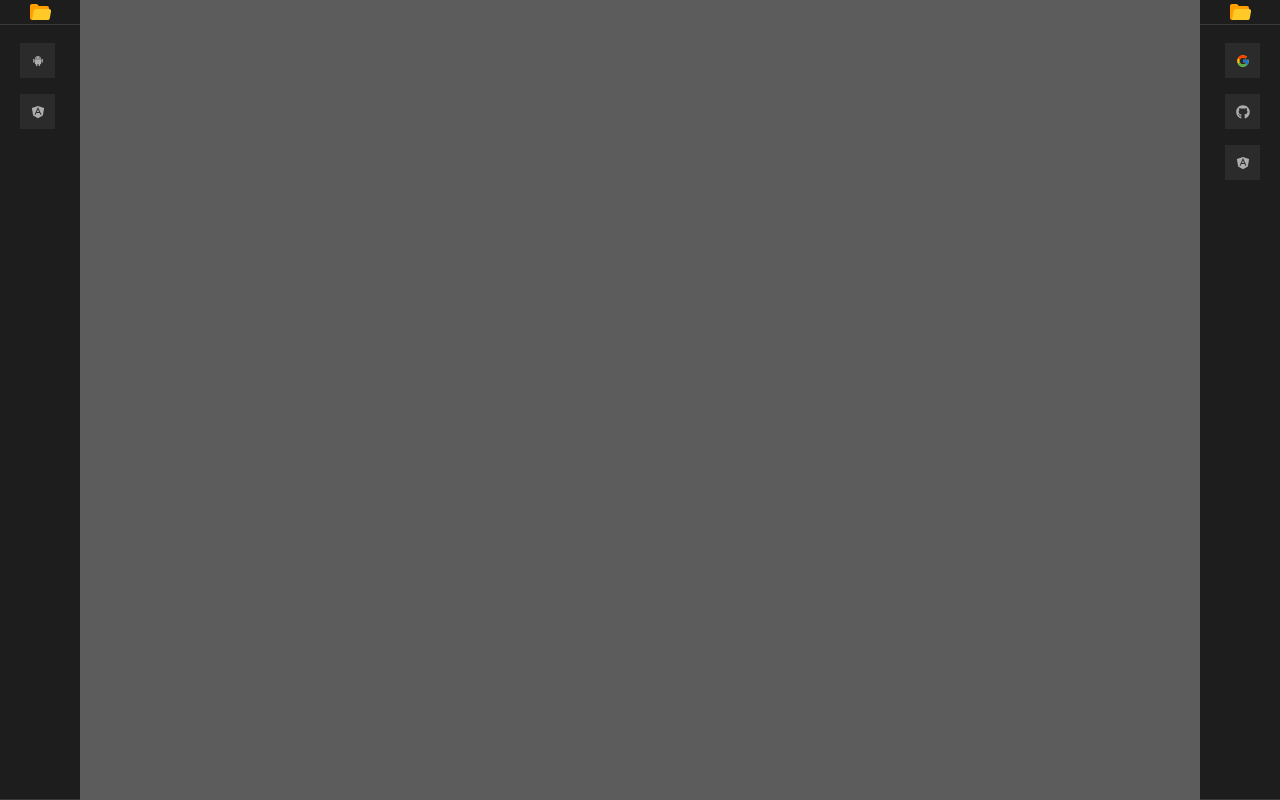
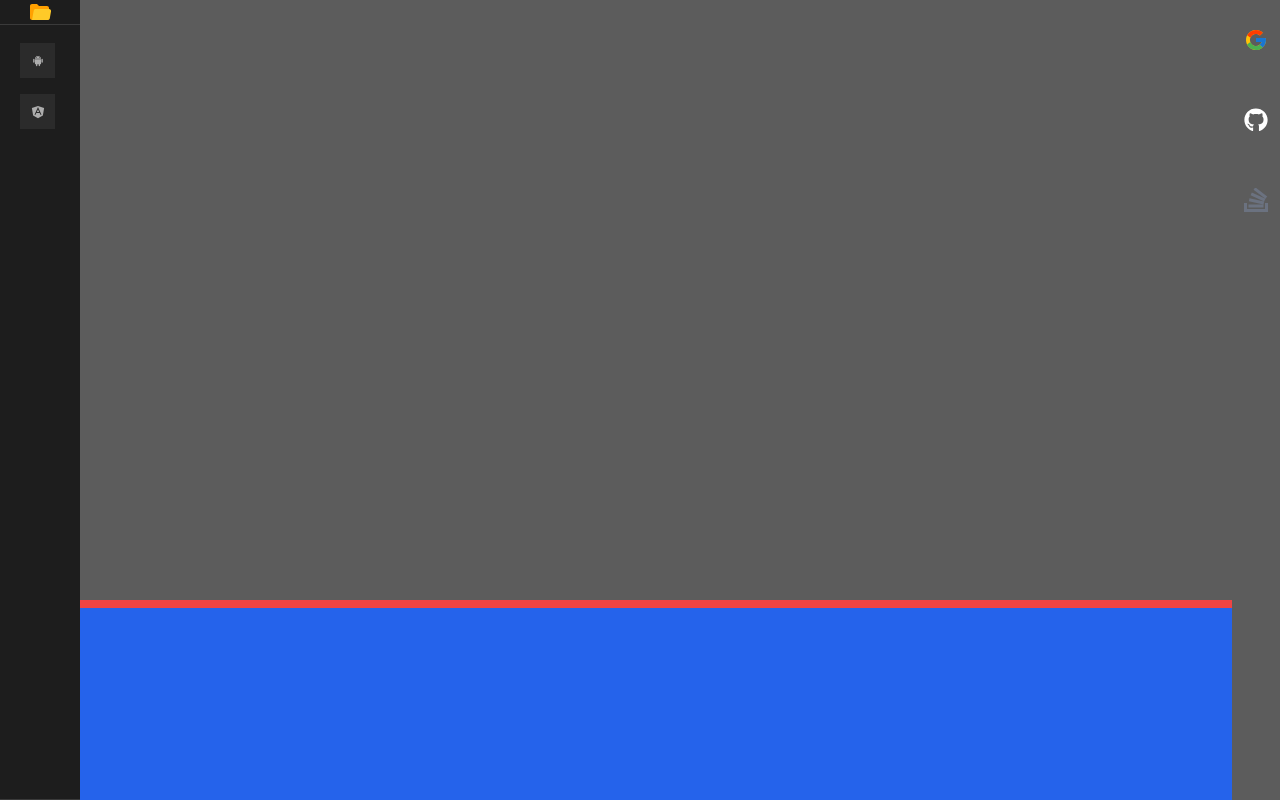
Before and after one commit to prasadthx/CoderZ-Code-Editor, a React (Create React App) app: page / in a window 1280 px wide. Built offline with nearby package versions, Linux system fonts and the light colour scheme.

Commit message:
Created Frames Sidebar

```diff
--- a/package.json
+++ b/package.json
@@ -6,10 +6,15 @@
     "@testing-library/jest-dom": "^5.16.2",
     "@testing-library/react": "^12.1.4",
     "@testing-library/user-event": "^13.5.0",
+    "prismjs": "^1.27.0",
     "react": "^17.0.2",
+    "react-contenteditable": "^3.3.6",
     "react-dom": "^17.0.2",
+    "react-frame-component": "^5.2.1",
     "react-icons": "^4.3.1",
+    "react-iframe": "^1.8.0",
     "react-pro-sidebar": "^0.7.1",
+    "react-resizable": "^3.0.4",
     "react-rnd": "^10.3.5",
     "react-scripts": "5.0.0",
     "web-vitals": "^2.1.4"
--- a/src/components/Editor/Editor.js
+++ b/src/components/Editor/Editor.js
@@ -1,15 +1,23 @@
 import {useState} from "react";
+import { ResizableBox } from 'react-resizable';
 
 const Editor = () => {
-    const [className, setClassName] = useState('flex flex-col')
+    const [className, setClassName] = useState('flex flex-col h-full w-full')
     return (
         <div className={className}>
             <div className={'Editor grow'}>
 
             </div>
-            <div className={'IO'}>
+            {/*<div className={'IO'}>*/}
 
-            </div>
+            {/*</div>*/}
+
+            <ResizableBox width='100%' height={200} className={"bg-blue-600 w-full"}
+                          minConstraints={[100, 100]} maxConstraints={["100%", 300]}
+                          axis="y" resizeHandles={['n']} handle={<div className="foo w-full bg-red-500 h-2" />}
+            >
+
+            </ResizableBox>
         </div>
     )
 }
--- /dev/null
+++ b/src/components/Frames/Frames.css
@@ -0,0 +1,3 @@
+.anim{
+    transition: width 1s ;
+}
--- a/src/components/Frames/Frames.js
+++ b/src/components/Frames/Frames.js
@@ -4,42 +4,43 @@ import {RiArrowLeftCircleFill} from "react-icons/ri";
 import {IoLogoAndroid, IoLogoAngular} from "react-icons/io";
 import {FaGithub} from "react-icons/fa";
 import {useState} from "react";
+import Iframe from 'react-iframe'
+import {ImStackoverflow} from "react-icons/im";
+import './Frames.css';
 
 const Frames = () => {
-    const [collapsed, setCollapsed] = useState(true)
+    const [frameClass, setFrameClass] = useState('w-0 h-full anim');
+    const [frameUrl, setFrameUrl] = useState('https://www.google.com/webhp?igu=1');
+    const setFrame = (url) => {
+        if(url !== frameUrl){
+            setFrameUrl(url);
+        }
+        if(frameClass === 'w-0 h-full anim'){
+            setFrameClass('w-80 anim h-full bg-blue-500');
+        }
+        else {
+            setFrameClass('w-0 h-full anim')
+        }
+    }
     return (
-        <ProSidebar className={'text-white'} collapsed={collapsed} rtl={true} >
-            <SidebarHeader className={'inline-flex items-center justify-evenly'}>
-                {
-                    collapsed ? (
-                        <FcOpenedFolder onClick={()=>setCollapsed(false)} className={'cursor-pointer text-2xl'} />
-                    ) : (
-                        <>
-                            <h1> Folder Name </h1>
-                            <RiArrowLeftCircleFill onClick={() => setCollapsed(true)} className={'cursor-pointer text-2xl'} />
-                        </>
-                    )
-                }
-            </SidebarHeader>
-            <SidebarContent>
-                {/**
-                 *  You can add the content of the sidebar ex: menu, profile details, ...
-                 */}
-                <Menu iconShape="square">
-                    <MenuItem icon={<FcGoogle/>}>Dashboard</MenuItem>
-                    <MenuItem icon={<FaGithub/>}>Dashboard</MenuItem>
-                    <SubMenu title="Components" icon={<IoLogoAngular />}>
-                        <MenuItem>Component 1</MenuItem>
-                        <MenuItem>Component 2</MenuItem>
-                    </SubMenu>
-                </Menu>
-            </SidebarContent>
-            <SidebarFooter>
-                {/**
-                 *  You can add a footer for the sidebar ex: copyright
-                 */}
-            </SidebarFooter>
-        </ProSidebar>
+        <div className={'flex h-full'}>
+            <div className={frameClass}>
+                <iframe src={frameUrl} title="W3Schools Free Online Web Tutorials" className={'h-full w-full'}/>
+                {/*<webview src={frameUrl}></webview>*/}
+            </div>
+            <div className={'flex flex-col text-2xl'}>
+                <div className={'m-3 my-7'}>
+                    <FcGoogle className={'cursor-pointer'} onClick={() => setFrame('https://www.google.com/webhp?igu=1')}/>
+                    {/**/}
+                </div>
+                <div className={'m-3  my-7 text-white'}>
+                    <FaGithub className={'cursor-pointer'} onClick={() => setFrame('https://www.github.com/webhp?igu=1')}/>
+                </div>
+                <div className={'m-3  my-7 text-gray-500'}>
+                    <ImStackoverflow className={'cursor-pointer'} onClick={() => setFrame('https://www.stackoverflow.com/')}/>
+                </div>
+            </div>
+        </div>
     )
 }
 
```
Also changed, not shown: 1 other file (tests, documents, lock files or other folders).
